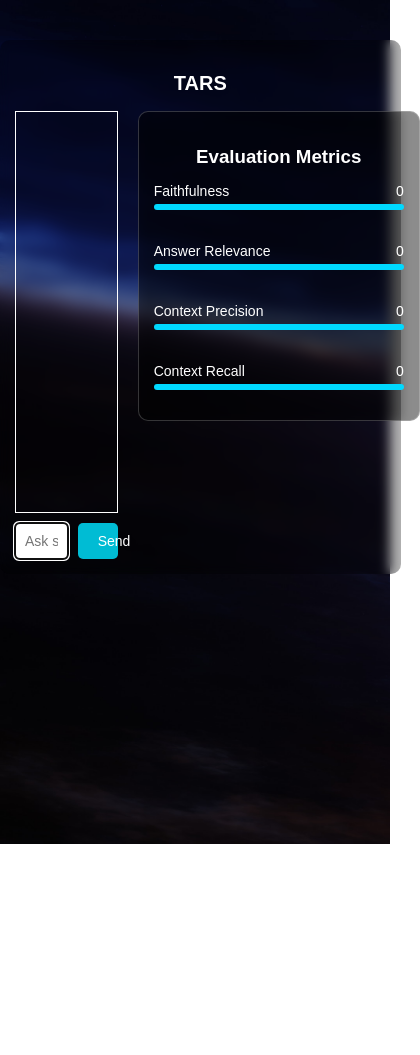
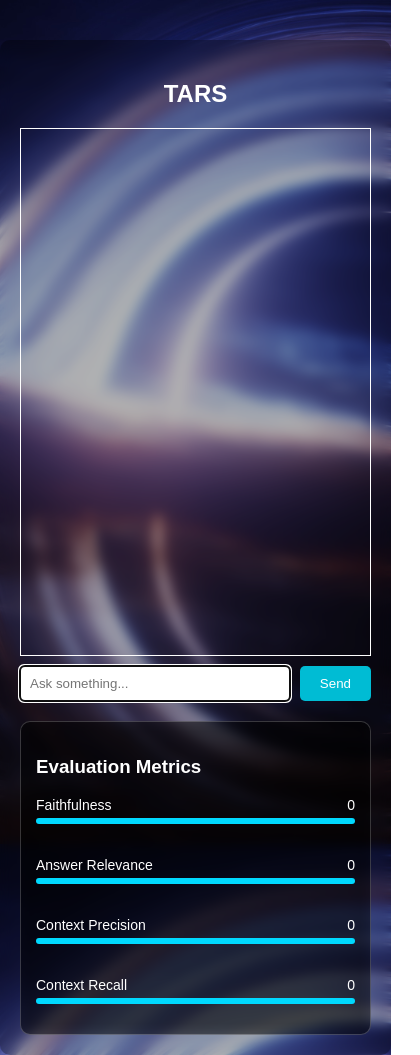
Before and after one commit to vishnu-vardhan-cyborg/tars-rag-chatbot, a plain HTML site: page frontend/index.html in a window 390 px wide. Shown: the whole page, 420 px wide, since content can reach past the window. Before the commit the page ends 844 px from the top, so only its background shows below. Drawn offline with Linux system fonts and the light colour scheme; files that its build step writes are made by us from their sources; files whose address does not match are found by name.

Commit message:
Refactor CSS for layout and styling improvements

```diff
--- a/frontend/style.css
+++ b/frontend/style.css
@@ -1,25 +1,12 @@
 body{
 font-family: Arial;
 background-image: url("gargantua-black-3840x2160-11475.jpg");
+background-size: cover;
 background-attachment: fixed;
-  background-size: cover;
 margin:0;
 padding:0;
-  position: relative;
 }
 
-/* Dark overlay for brightness control */
-body::before{
-  content:"";
-  position: fixed;
-  top:0;
-  left:0;
-  width:100%;
-  height:100%;
-   z-index:-1;
-}
-
-/* Chat container */
 .chat-container{
 width:90%;
 max-width:1000px;
@@ -36,7 +23,15 @@ h2{
 text-align:center;
 }
 
-/* Chat messages area */
+.chat-layout{
+display:flex;
+gap:20px;
+}
+
+.chat-main{
+flex:3;
+}
+
 #chatbox{
 height:60vh;
 overflow-y:auto;
@@ -46,10 +41,9 @@ h2{
 color:white;
 }
 
-/* Messages */
 .user{
 color:#00d9ff;
-  margin-bottom:5px;
+margin-bottom:6px;
 }
 
 .bot{
@@ -57,7 +51,6 @@ h2{
 margin-bottom:10px;
 }
 
-/* Input area */
 .input-container{
 display:flex;
 gap:10px;
@@ -83,52 +76,6 @@ button:hover{
 background:#0097a7;
 }
 
-/* Mobile adjustments */
-@media (max-width:768px){
-
-.chat-container{
-  width:95%;
-  padding:15px;
-}
-
-#chatbox{
-  height:50vh;
-}
-
-input{
-  width:65%;
-}
-
-button{
-  width:30%;
-}
-
-}
-
-/* Small mobile */
-@media (max-width:480px){
-
-h2{
-  font-size:20px;
-}
-
-#chatbox{
-  height:45vh;
-}
-
-input{
-  width:60%;
-  font-size:14px;
-}
-
-button{
-  width:35%;
-  font-size:14px;
-}
-
-}
-/* ===== Metrics Panel ===== */
-
 .metrics-panel{
 flex:1;
 background:rgba(0,0,0,0.45);
@@ -138,11 +85,6 @@ color:white;
 border:1px solid rgba(255,255,255,0.2);
 backdrop-filter: blur(6px);
 height:60vh;
-}
-
-.metrics-panel h3{
-text-align:center;
-margin-bottom:15px;
 }
 
 .metric-row{
@@ -165,8 +107,6 @@ height:100%;
 background:#00d9ff;
 }
 
-/* Mobile */
-
 @media (max-width:768px){
 
 .chat-layout{
@@ -178,20 +118,3 @@ height:auto;
 }
 
 }
-.chat-layout{
-  display:flex;
-  flex-direction:row;
-  align-items:flex-start;
-  gap:20px;
-}
-
-/* chat section takes more space */
-.chat-main{
-  flex:3;
-}
-
-/* metrics stays on right */
-.metrics-panel{
-  flex:1;
-  min-width:250px;
-}
```
Lines whose indentation alone changed are shown as unchanged.
